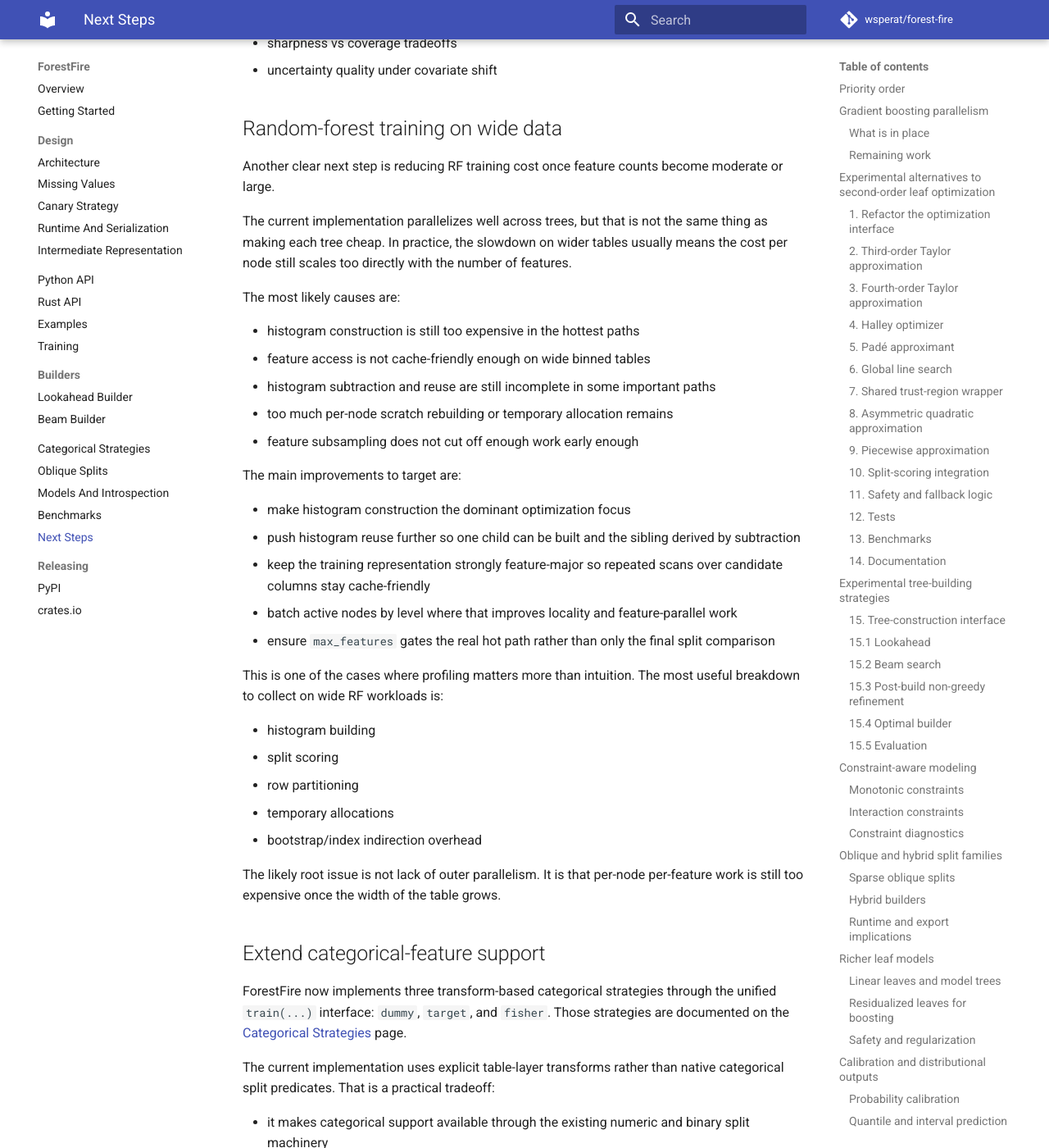
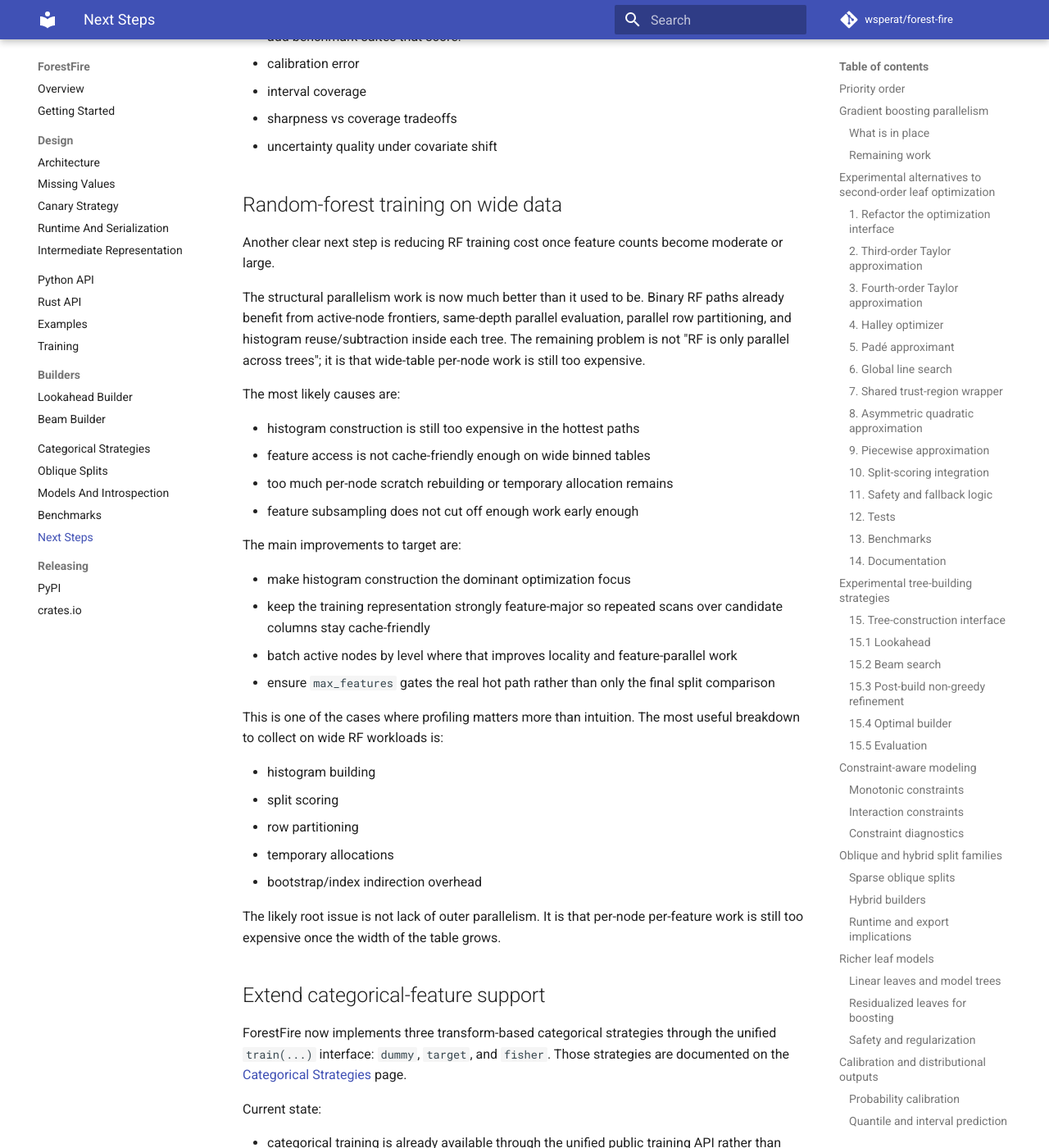
Before and after one commit to wsperat/forest-fire, an MkDocs documentation site: the page built from docs/next-steps.md, in a window 1280 px wide and 1400 px high, scrolled down 15522 px. Shown: the whole window at 82% size. Built offline with MkDocs 1.6.1 and Material for MkDocs 9.7.7, drawn with Linux system fonts in a browser that asks for light colours; comment, search, counter and statistics services are not loaded; some of the changed text lies outside the part shown.

Commit message:
update next steps to match repository state

```diff
--- a/docs/next-steps.md
+++ b/docs/next-steps.md
@@ -11,12 +11,12 @@ project's near-term usefulness and technical leverage.
 
 ## Priority order
 
-1. **Gradient boosting parallelism**
-2. **Keep investing in runtime parity tests**
-3. **Revisit canary policy for boosting**
-4. **Extend categorical-feature support**
-5. **Experimental tree-building strategies**
-6. **Random-forest training on wide data**
+1. **Revisit canary policy for boosting**
+2. **Extend categorical-feature support**
+3. **Experimental tree-building strategies**
+4. **Random-forest training on wide data**
+5. **Keep investing in runtime parity tests**
+6. **Gradient boosting parallelism**
 7. **Constraint-aware modeling**
 8. **Oblique and hybrid split families**
 9. **Calibration and distributional outputs**
@@ -34,6 +34,9 @@ stage depends on the current ensemble state, so the outer training loop is
 inherently sequential. The strategy is to keep the stage loop serial while
 making the work inside each stage aggressively parallel — the same approach
 used by XGBoost, LightGBM, and CatBoost.
+
+This is no longer a greenfield item. The main structural parallelism work is in
+place; the remaining work is now hot-path tuning and profiling.
 
 ### What is in place
 
@@ -55,8 +58,10 @@ families (second-order, regression, and classification CART/randomized):
 - **Parallel histogram building**: thread-local accumulators with a reduction
   step, usable both at the node level and feature level.
 
-Measured regression RF speedup on 12 CPUs is 6–8× depending on dataset width
-and tree count (see the RF section below for the full table).
+The same structural pattern is now shared across the second-order GBM tree path
+and the ordinary binary CART/randomized trainers, so remaining work here should
+focus on common hot paths rather than on inventing another parallel execution
+model.
 
 ### Remaining work
 
@@ -571,24 +576,22 @@ natural place to push beyond ordinary point-estimate trees.
 Another clear next step is reducing RF training cost once feature counts become
 moderate or large.
 
-The current implementation parallelizes well across trees, but that is not the
-same thing as making each tree cheap. In practice, the slowdown on wider tables
-usually means the cost per node still scales too directly with the number of
-features.
+The structural parallelism work is now much better than it used to be. Binary
+RF paths already benefit from active-node frontiers, same-depth parallel
+evaluation, parallel row partitioning, and histogram reuse/subtraction inside
+each tree. The remaining problem is not "RF is only parallel across trees"; it
+is that wide-table per-node work is still too expensive.
 
 The most likely causes are:
 
 - histogram construction is still too expensive in the hottest paths
 - feature access is not cache-friendly enough on wide binned tables
-- histogram subtraction and reuse are still incomplete in some important paths
 - too much per-node scratch rebuilding or temporary allocation remains
 - feature subsampling does not cut off enough work early enough
 
 The main improvements to target are:
 
 - make histogram construction the dominant optimization focus
-- push histogram reuse further so one child can be built and the sibling derived
-  by subtraction
 - keep the training representation strongly feature-major so repeated scans over
   candidate columns stay cache-friendly
 - batch active nodes by level where that improves locality and feature-parallel
@@ -614,6 +617,14 @@ ForestFire now implements three transform-based categorical strategies through
 the unified `train(...)` interface: `dummy`, `target`, and `fisher`. Those
 strategies are documented on the [Categorical Strategies](categorical-strategies.md)
 page.
+
+Current state:
+
+- categorical training is already available through the unified public training
+  API rather than through a separate experimental entry point
+- the Python bindings expose the same strategy family
+- categorical transforms are implemented as explicit preprocessing rather than
+  native categorical branch predicates
 
 The current implementation uses explicit table-layer transforms rather than
 native categorical split predicates. That is a practical tradeoff:
@@ -695,6 +706,17 @@ The current canary mechanism is useful because it gives ForestFire an explicit
 "stop when the best real split is indistinguishable from shuffled noise"
 criterion.
 
+Current state:
+
+- second-order boosting already records whether the stage root was blocked by a
+  canary winner
+- there is already focused test coverage for:
+  - stopping when a canary wins at the root
+  - allowing a real split to proceed when it survives the configured filtered
+    competition window
+
+What remains is not basic wiring; it is improving the policy itself.
+
 That is a good fit for some settings, but boosting is a special case. In
 boosting, later trees are not trying to explain the full target from scratch.
 They are trying to explain the *residual margin* left behind by the existing
@@ -759,9 +781,18 @@ That means there are multiple places where the same truth must remain aligned.
 The existing tests already help a great deal, but this is exactly the area
 where round-trip and parity tests are worth continuing to expand.
 
+Current state:
+
+- semantic model vs optimized runtime prediction parity is already covered
+- optimized runtime vs compiled artifact parity is already covered for multiple
+  model families, including boosted binary classification
+- serialization and reload round-trips are already covered
+- named-column and raw-row inference paths already have parity coverage
+- oblique models already round-trip through IR and optimized runtime tests
+
 High-value coverage here includes:
 
-- semantic model vs optimized runtime prediction parity
-- optimized runtime vs compiled artifact parity
-- serialization and reload round-trips
 - introspection parity across semantic and optimized forms
+- broader parity coverage for newer surfaces such as categorical preprocessing
+  once those contracts stabilize
+- continued regression coverage whenever runtime-specialized features are added
```
